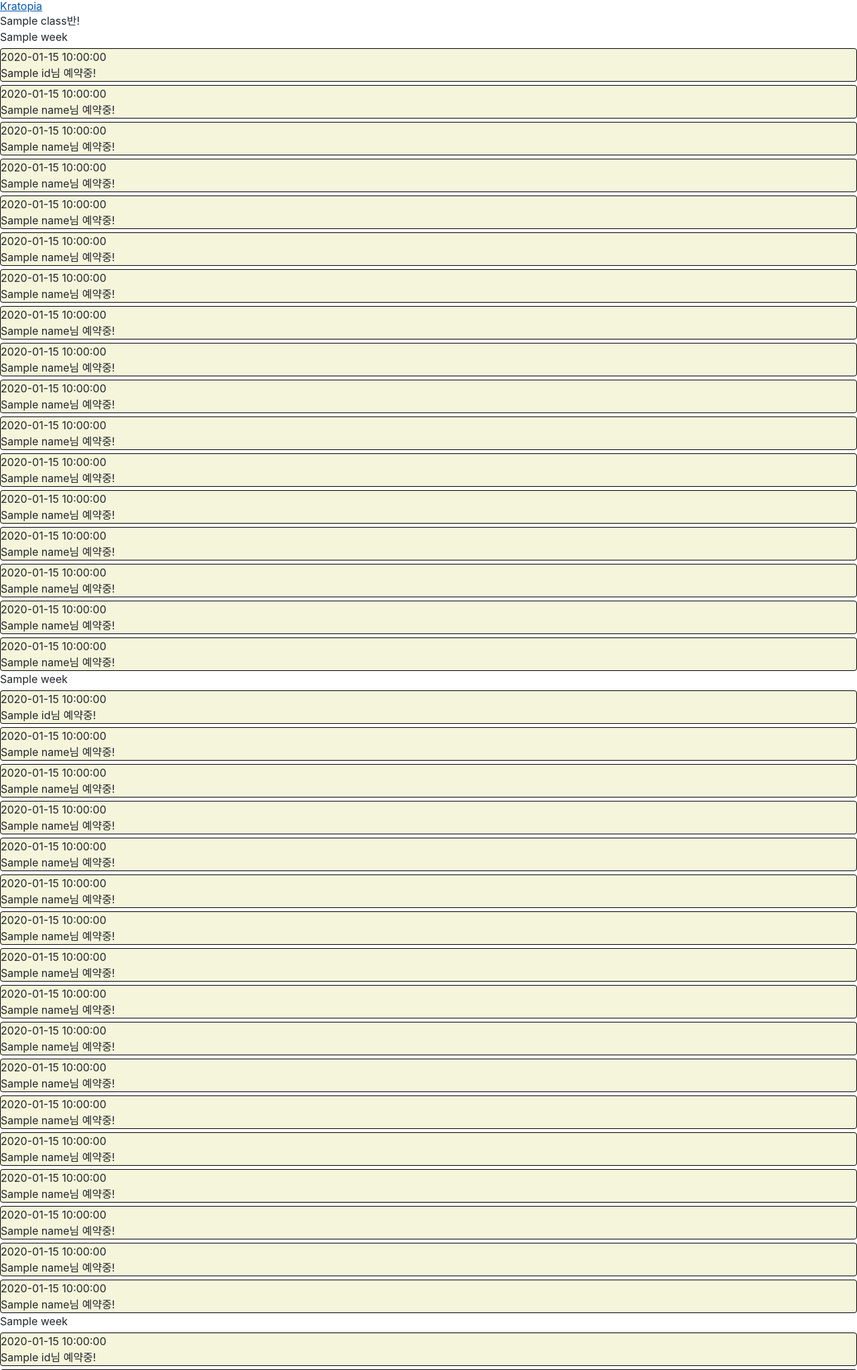
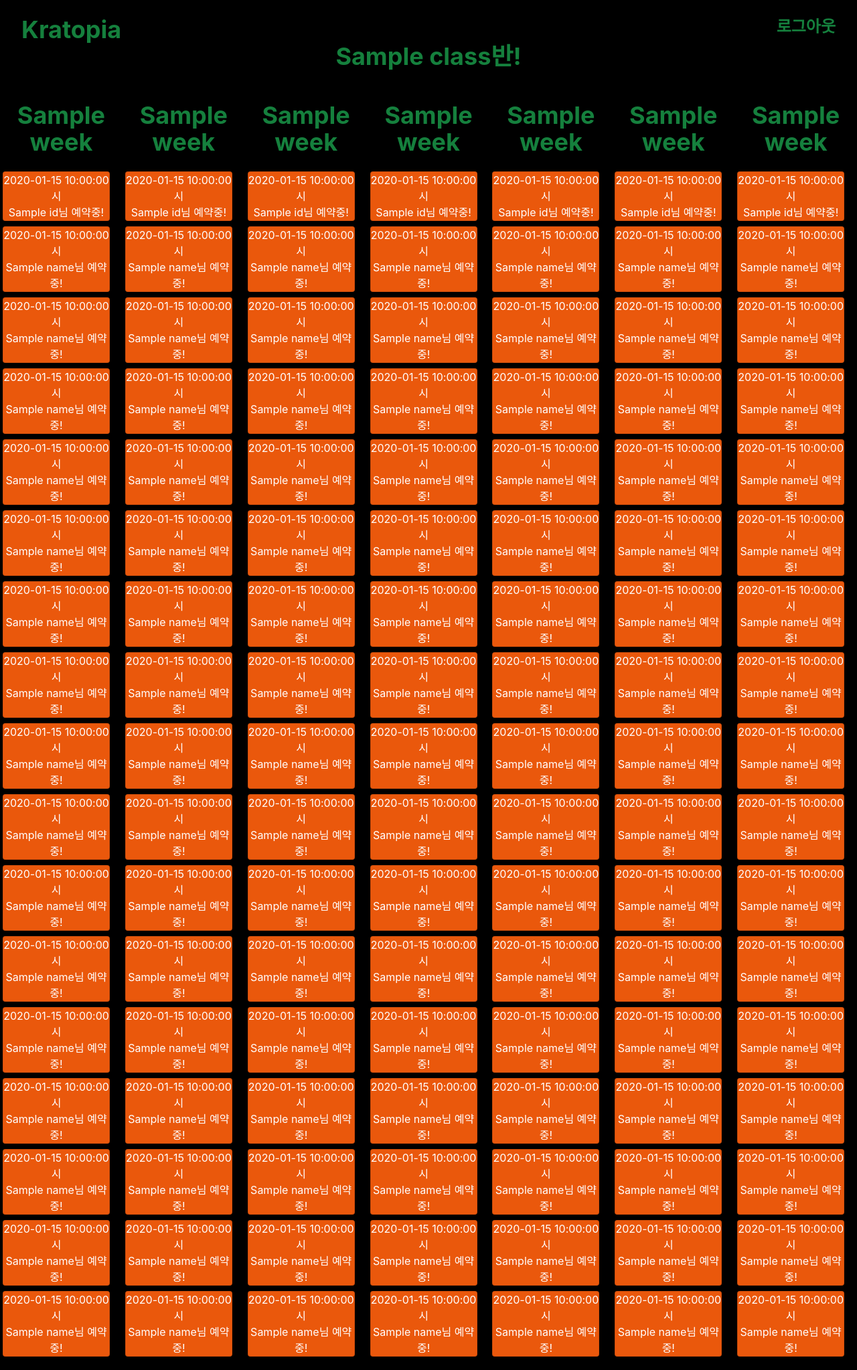
Before and after one commit to cityzenKIM/jungle-first-project, a Flask app: template templates/index.html in a window 1280 px wide. Shown: the top 2046 px of the page at 67% size. Run offline with Flask 2, Linux system fonts and the light colour scheme; the template is opened without the code that fills it: most values are stand-ins (such as "Sample title", 1, 10 or a date in 2020); some libraries are stand-ins or nearby versions.

Commit message:
main페이지 디자인

```diff
--- a/templates/index.html
+++ b/templates/index.html
@@ -11,13 +11,10 @@
     <title>Kratopia</title>
     <script src="https://code.jquery.com/jquery-3.6.1.min.js"
         integrity="sha256-o88AwQnZB+VDvE9tvIXrMQaPlFFSUTR+nldQm1LuPXQ=" crossorigin="anonymous"></script>
+    <script src="https://cdnjs.cloudflare.com/ajax/libs/jquery-cookie/1.4.1/jquery.cookie.min.js"
+        integrity="sha512-3j3VU6WC5rPQB4Ld1jnLV7Kd5xr+cq9avvhwqzbH/taCRNURoeEpoPBK9pDyeukwSxwRPJ8fDgvYXd6SkaZ2TA=="
+        crossorigin="anonymous" referrerpolicy="no-referrer"></script>
     <style>
-        .card {
-            background-color: beige;
-            margin-top: 5px;
-            border: 1px solid #000;
-        }
-
         .modal_content{
             /* width:400px; height:300px;
             background:#fff; border-radius:10px; */
@@ -26,7 +23,10 @@
         }
     </style>
     <script>
-
+        function logout (){
+            $.removeCookie('mytoken')
+            window.location.href='/loginpage'
+        }
         function makeModal(id, time, name, userId, currentUserId, currentUserName) {
             let temp_html = `<div class="modal fixed w-full h-full top-0 left-0 bg-neutral-800/60 hidden">
                 <div class="modal_content relative top-1/2 left-1/2 w-1/3 h-1/4 bg-white rounded-md" title="reserve">
@@ -84,11 +84,10 @@
             })
         }
         $(document).on("click", ".card", function(){
-
             let id = $(this).attr("id");
-                    let time = Number($(this).children("#time").text());
-                    let userId = $(this).children("#userID").val();
-                    let name = $(this).children("#name").val();
+            let time = $(`#${id} #time`).text();
+            let userId = $(`#${id} #userID`).val();
+            let name = $(`#${id} #name`).val();
             let currentUserId = $("#currentUserId").val();
             let currentUserName = $("#currentUserName").val();
 
@@ -118,25 +117,30 @@
                 $(".modal").fadeOut();
                 window.location.href = '/'
             });
-
         })
 
     </script>
 </head>
 
-<body>
-    <a href="/">
-        <h1>Kratopia</h1>
+<body class="w-full bg-black">
+    <div class="w-full flex justify-between mt-6 px-8">
+        <a href="/" class="block">
+            <h1 class="text-4xl text-green-700 font-bold">Kratopia</h1>
         </a>
+        <span class="text-green-700 font-bold text-2xl cursor-pointer" onclick="logout()">로그아웃</span>
+    </div>
+    <span class="text-4xl text-green-700 font-bold flex w-full justify-center mb-12">{{reservations[0][0].class}}반!</span>
 
+    <div class="flex w-full justify-center mb-40">
+        {% for date in range(7) %}
+        <div class="week flex flex-col mx-1">
+            <span class="text-4xl text-green-700 font-bold text-center mb-6">{{week[date]}}</span>
+            {% for time in range(17) %}
+            {% if reservations[date][time].userID == False %}
+            <div id="{{reservations[date][time].timeID}}" class="card w-40 text-center mb-2 cursor-pointer">
                 <div>
-        <span>{{reservations[0][0].class}}반!</span>
-        {% for date in range(7) %}
-        <div class="week">
-            <span>{{week[date]}}</span>
-            {% for time in range(17) %}
-            <div id="{{reservations[date][time].timeID}}" class="card">
-                <span id="time">{{reservations[date][time].time}}</span>
+                    <span id="time">{{reservations[date][time].time}}</span><span>시</span>
+                </div>
                 <input id="date" type="hidden" value={{reservations[date][time].date}}>
                 <input id="userID" type="hidden" value={{reservations[date][time].userID}}>
                 <input id="name" type="hidden" value={{reservations[date][time].name}}>
@@ -146,13 +150,41 @@
                 <span>{{reservations[date][time].name}}님 예약중!</span>
                 {% endif %}
             </div>
+            {% elif reservations[date][time].userID == user_id %}
+            <div id="{{reservations[date][time].timeID}}" class="card w-40 text-center mb-2 bg-orange-600 text-white cursor-pointer">
+                <div>
+                    <span id="time">{{reservations[date][time].time}}</span><span>시</span>
+                </div>
+                <input id="date" type="hidden" value={{reservations[date][time].date}}>
+                <input id="userID" type="hidden" value={{reservations[date][time].userID}}>
+                <input id="name" type="hidden" value={{reservations[date][time].name}}>
+                {% if reservations[date][time].name == False %}
+                <span>예약 가능!</span>
+                {% else %}
+                <span>{{reservations[date][time].name}}님 예약중!</span>
+                {% endif %}
+            </div>
+            {% else %}
+            <div id="{{reservations[date][time].timeID}}" class="card w-40 text-center mb-2 bg-indigo-500 text-white cursor-pointer">
+                <div>
+                    <span id="time">{{reservations[date][time].time}}</span><span>시</span>
+                </div>
+                <input id="date" type="hidden" value={{reservations[date][time].date}}>
+                <input id="userID" type="hidden" value={{reservations[date][time].userID}}>
+                <input id="name" type="hidden" value={{reservations[date][time].name}}>
+                {% if reservations[date][time].name == False %}
+                <span>예약 가능!</span>
+                {% else %}
+                <span>{{reservations[date][time].name}}님 예약중!</span>
+                {% endif %}
+            </div>
+            {% endif %}
             {% endfor %}
         </div>
         {% endfor %}
+    </div>
     <input id="currentUserId" type="hidden" value={{user_id}}>
     <input id="currentUserName" type="hidden" value={{user_name}}>
-
-    </div>
 </body>
 
 </html>
--- a/templates/login.html
+++ b/templates/login.html
@@ -37,10 +37,11 @@
 </head>
 
 <body class="w-full bg-black">
-    <a href="/" class="mt-6 ml-6 inline-block fixed">
+    <a href="/" class="mt-6 ml-8 inline-block fixed">
         <h1 class="text-4xl text-green-700 font-bold">Kratopia</h1>
     </a>
     <div class="flex h-screen flex-col items-center justify-center">
+        <h2 class="text-green-700 font-bold text-4xl mb-12">크래토피아</h2>
         <div class="w-60 flex justify-between">
             <label for="user_id" class="text-2xl text-green-700 font-semibold">ID</label>
             <input id="user_id" class="w-4/5 rounded-lg" type="text" autocomplete="off">
```
Also changed, not shown: templates/signup.html (+6 -3 lines). Lines whose indentation alone changed are shown as unchanged.
